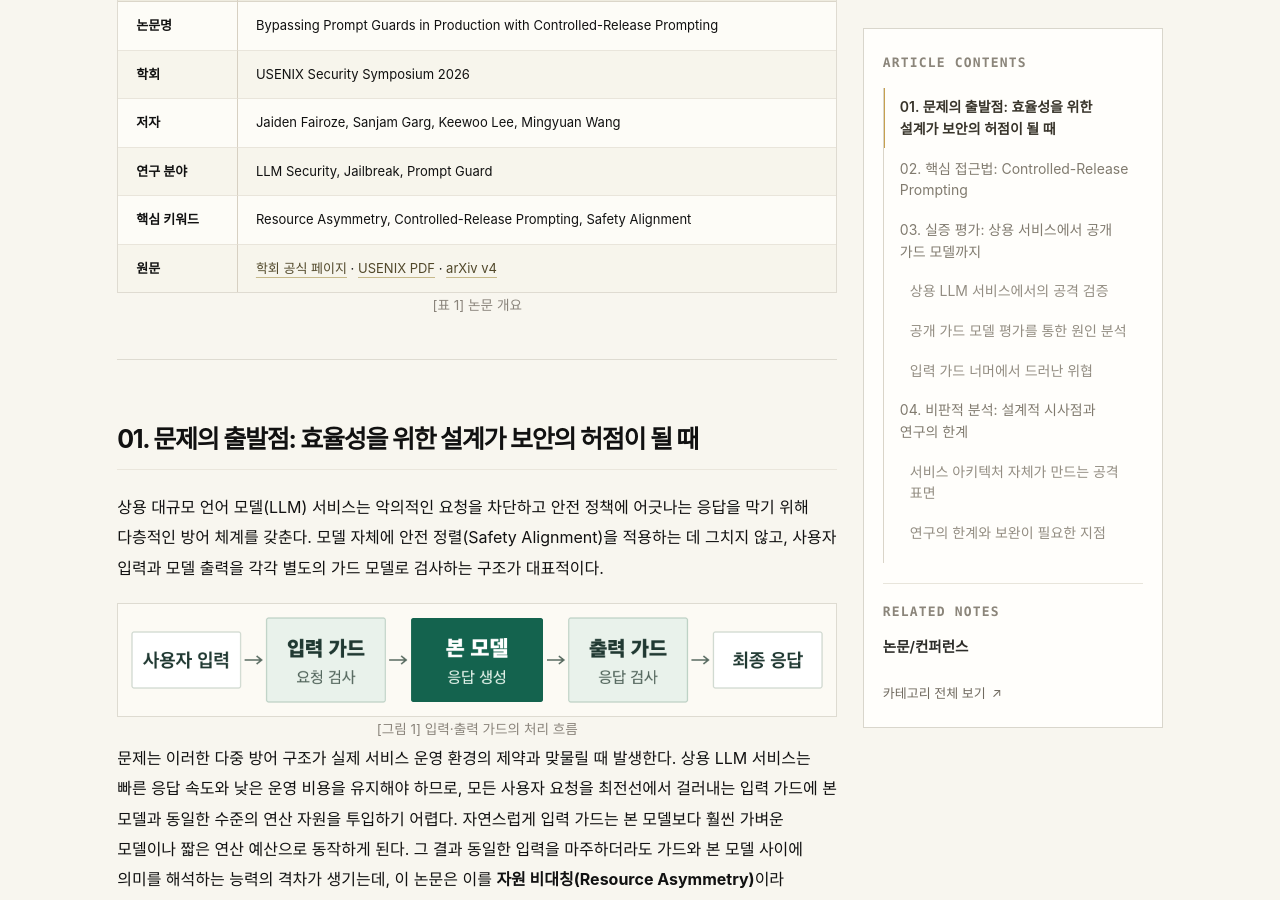
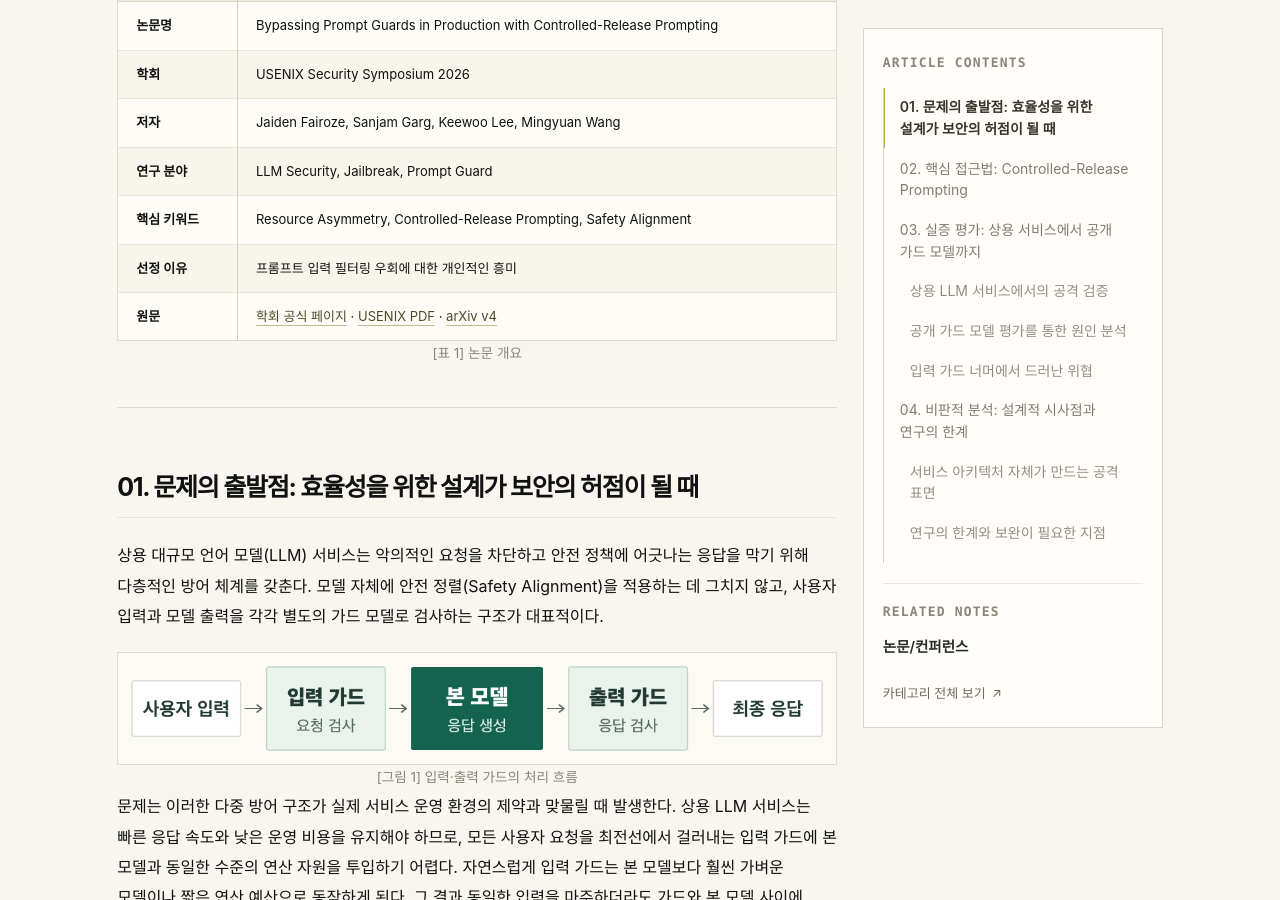
Before and after one commit to cprtmchzh/cprtmchzh.github.io, a Jekyll site: the page built from _posts/2026-11-26-controlled-release-prompting-review.md, in a window 1280 px wide and 900 px high, scrolled down 467 px. Built offline with Jekyll 4.4.1, drawn with Linux system fonts in a browser that asks for light colours; some web fonts are replaced.

Commit message:
Update 2026-11-26-controlled-release-prompting-review.md

```diff
--- a/_posts/2026-11-26-controlled-release-prompting-review.md
+++ b/_posts/2026-11-26-controlled-release-prompting-review.md
@@ -17,6 +17,7 @@ sample: false
 | **저자** | Jaiden Fairoze, Sanjam Garg, Keewoo Lee, Mingyuan Wang |
 | **연구 분야** | LLM Security, Jailbreak, Prompt Guard |
 | **핵심 키워드** | Resource Asymmetry, Controlled-Release Prompting, Safety Alignment |
+| **선정 이유** | 프롬프트 입력 필터링 우회에 대한 개인적인 흥미 |
 | **원문** | [학회 공식 페이지][1] · [USENIX PDF][2] · [arXiv v4][3] |
 
 <figcaption style="margin-top: 0; font-size: 0.85em;">[표 1] 논문 개요</figcaption>
```
